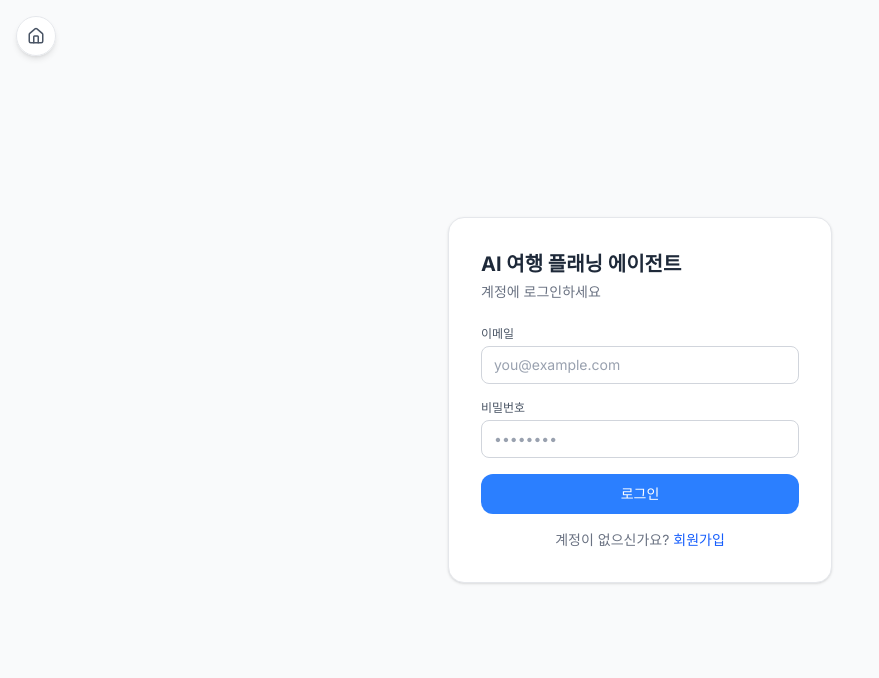
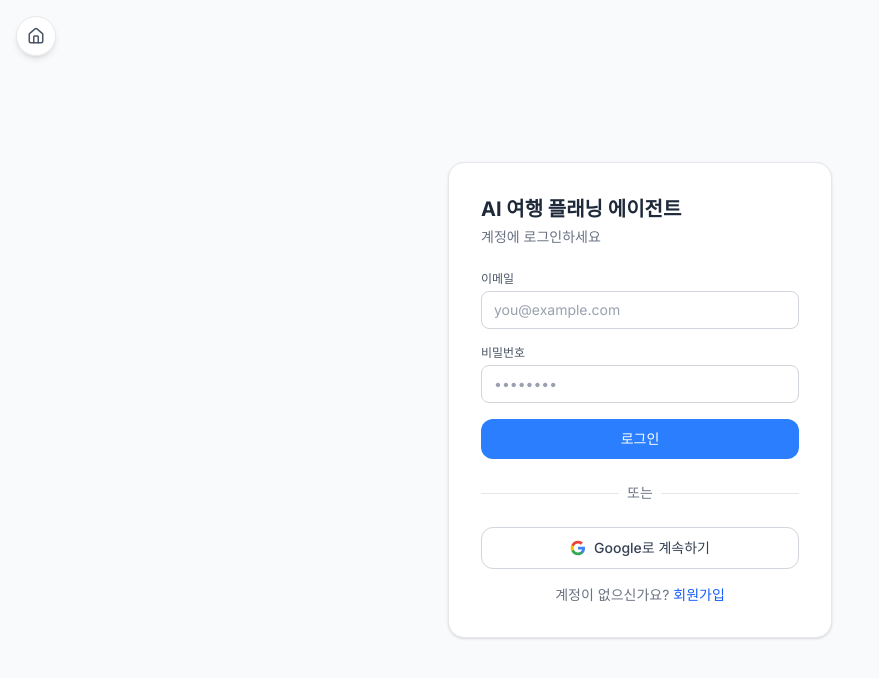
Before and after one commit to lsh2142/ai-travel-agency, a Next.js app: page /auth in a window 1280 px wide. Shown: the top 678 px of the page, without its empty margins (0-879 px from the left). Built offline with nearby package versions, Linux system fonts and the light colour scheme; no server answers.

Commit message:
feat: Google OAuth 연동 및 이메일 로그인 정상화

```diff
--- /dev/null
+++ b/app/auth/callback/route.ts
@@ -0,0 +1,37 @@
+import { createClient } from '@supabase/supabase-js';
+import { NextResponse } from 'next/server';
+
+export async function GET(request: Request) {
+  const { searchParams, origin } = new URL(request.url);
+  const code = searchParams.get('code');
+  const next = searchParams.get('next') ?? '/';
+
+  if (code) {
+    const supabaseUrl = process.env.NEXT_PUBLIC_SUPABASE_URL;
+    const supabaseAnonKey = process.env.NEXT_PUBLIC_SUPABASE_ANON_KEY;
+
+    if (!supabaseUrl || !supabaseAnonKey) {
+      return NextResponse.redirect(`${origin}/auth?error=config`);
+    }
+
+    const supabase = createClient(supabaseUrl, supabaseAnonKey);
+    const { error } = await supabase.auth.exchangeCodeForSession(code);
+
+    if (!error) {
+      const { data } = await supabase.auth.getSession();
+      if (data.session) {
+        await fetch(`${origin}/api/auth/session`, {
+          method: 'POST',
+          headers: { 'Content-Type': 'application/json' },
+          body: JSON.stringify({
+            accessToken: data.session.access_token,
+            refreshToken: data.session.refresh_token,
+          }),
+        });
+      }
+      return NextResponse.redirect(`${origin}${next}`);
+    }
+  }
+
+  return NextResponse.redirect(`${origin}/auth?error=auth`);
+}
--- a/app/auth/page.tsx
+++ b/app/auth/page.tsx
@@ -13,6 +13,7 @@
   const [password, setPassword] = useState('');
   const [error, setError] = useState('');
   const [loading, setLoading] = useState(false);
+  const [googleLoading, setGoogleLoading] = useState(false);
   const [signupDone, setSignupDone] = useState(false);
 
   const handleSubmit = async (e: React.FormEvent) => {
@@ -48,6 +49,24 @@
       setError(err instanceof Error ? err.message : '오류가 발생했습니다.');
     } finally {
       setLoading(false);
+    }
+  };
+
+  const handleGoogleLogin = async () => {
+    setError('');
+    setGoogleLoading(true);
+
+    try {
+      const { error } = await supabase.auth.signInWithOAuth({
+        provider: 'google',
+        options: {
+          redirectTo: `${window.location.origin}/auth/callback`,
+        },
+      });
+      if (error) throw error;
+    } catch (err) {
+      setError(err instanceof Error ? err.message : 'Google 로그인에 실패했습니다.');
+      setGoogleLoading(false);
     }
   };
 
@@ -120,6 +139,44 @@
           </button>
         </form>
 
+        <div className="mt-6">
+          <div className="relative mb-6">
+            <div className="absolute inset-0 flex items-center">
+              <div className="w-full border-t border-gray-200"></div>
+            </div>
+            <div className="relative flex justify-center text-sm">
+              <span className="px-2 bg-white text-gray-500">또는</span>
+            </div>
+          </div>
+
+          <button
+            type="button"
+            onClick={handleGoogleLogin}
+            disabled={googleLoading}
+            className="w-full bg-white border border-gray-300 rounded-xl py-2.5 text-sm font-medium text-gray-700 hover:bg-gray-50 transition-colors flex items-center justify-center gap-2 disabled:opacity-50"
+          >
+            <svg className="w-4 h-4" viewBox="0 0 24 24" fill="none" xmlns="http://www.w3.org/2000/svg">
+              <path
+                d="M22.56 12.25c0-.78-.07-1.53-.2-2.25H12v4.26h5.92c-.26 1.37-1.04 2.53-2.21 3.31v2.77h3.57c2.08-1.92 3.28-4.74 3.28-8.09z"
+                fill="#4285F4"
+              />
+              <path
+                d="M12 23c2.97 0 5.46-.98 7.28-2.66l-3.57-2.77c-.98.66-2.23 1.06-3.71 1.06-2.86 0-5.29-1.93-6.16-4.53H2.18v2.84C3.99 20.53 7.7 23 12 23z"
+                fill="#34A853"
+              />
+              <path
+                d="M5.84 14.09c-.22-.66-.35-1.36-.35-2.09s.13-1.43.35-2.09V7.07H2.18C1.43 8.55 1 10.22 1 12s.43 3.45 1.18 4.93l2.85-2.22.81-.62z"
+                fill="#FBBC05"
+              />
+              <path
+                d="M12 5.38c1.62 0 3.06.56 4.21 1.64l3.15-3.15C17.45 2.09 14.97 1 12 1 7.7 1 3.99 3.47 2.18 7.07l3.66 2.84c.87-2.6 3.3-4.53 6.16-4.53z"
+                fill="#EA4335"
+              />
+            </svg>
+            {googleLoading ? '연결 중...' : 'Google로 계속하기'}
+          </button>
+        </div>
+
         <p className="mt-4 text-center text-sm text-gray-500">
           {mode === 'login' ? '계정이 없으신가요?' : '이미 계정이 있으신가요?'}
           {' '}
```
